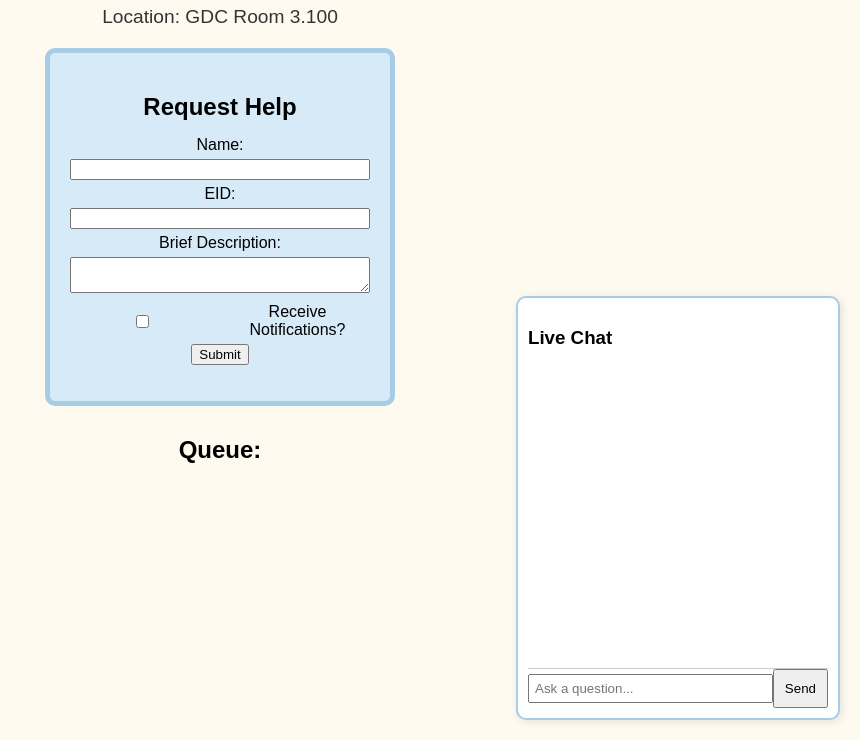
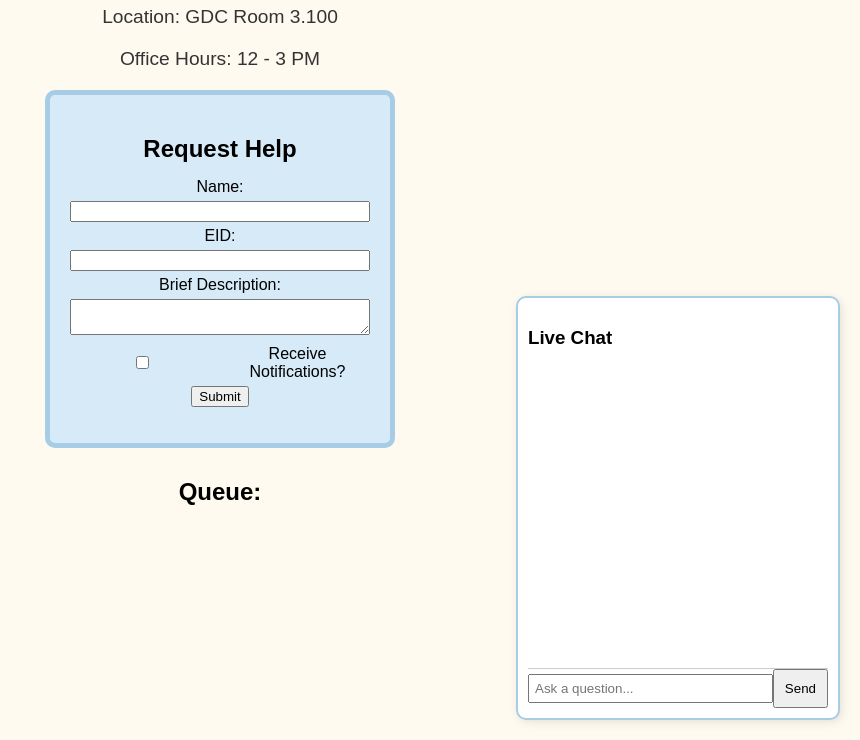
Before and after one commit to caitlin8105/wics-hackathon, a plain HTML site: page 314.html in a window 1280 px wide. Shown: the part 60-800 px from the top of the page, without its empty margins (420-1280 px from the left). Drawn offline with Linux system fonts and the light colour scheme.

Commit message:
office hours time

```diff
--- a/314.html
+++ b/314.html
@@ -137,6 +137,7 @@
   <body>
     <h1>CS314 TA Help Hours</h1>
     <p>Location: GDC Room 3.100</p>
+    <p>Office Hours: 12 - 3 PM</p>
     <div class="form-container">
       <h2>Request Help</h2>
       <form onsubmit="addToQueue(event)">
```
